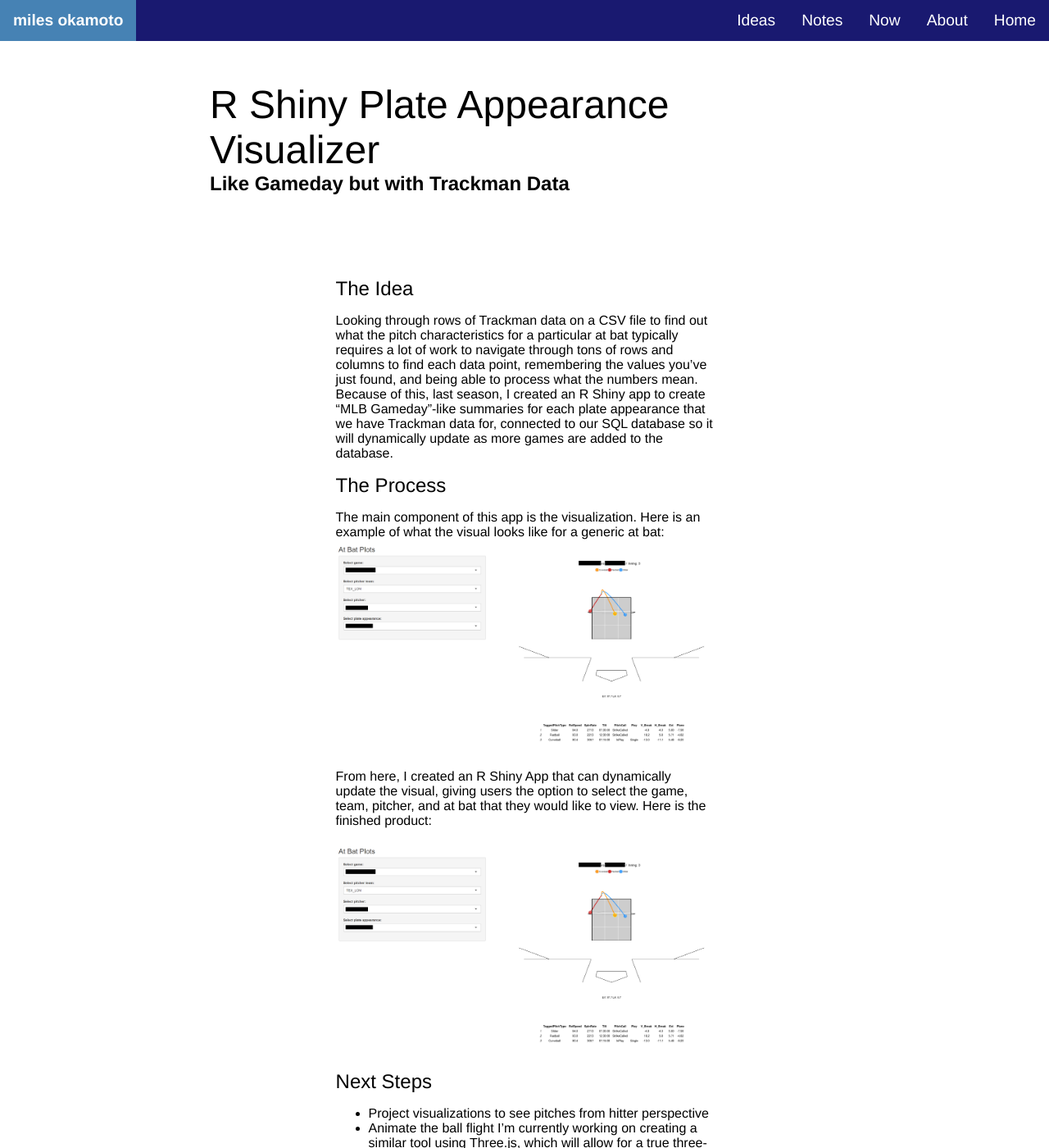
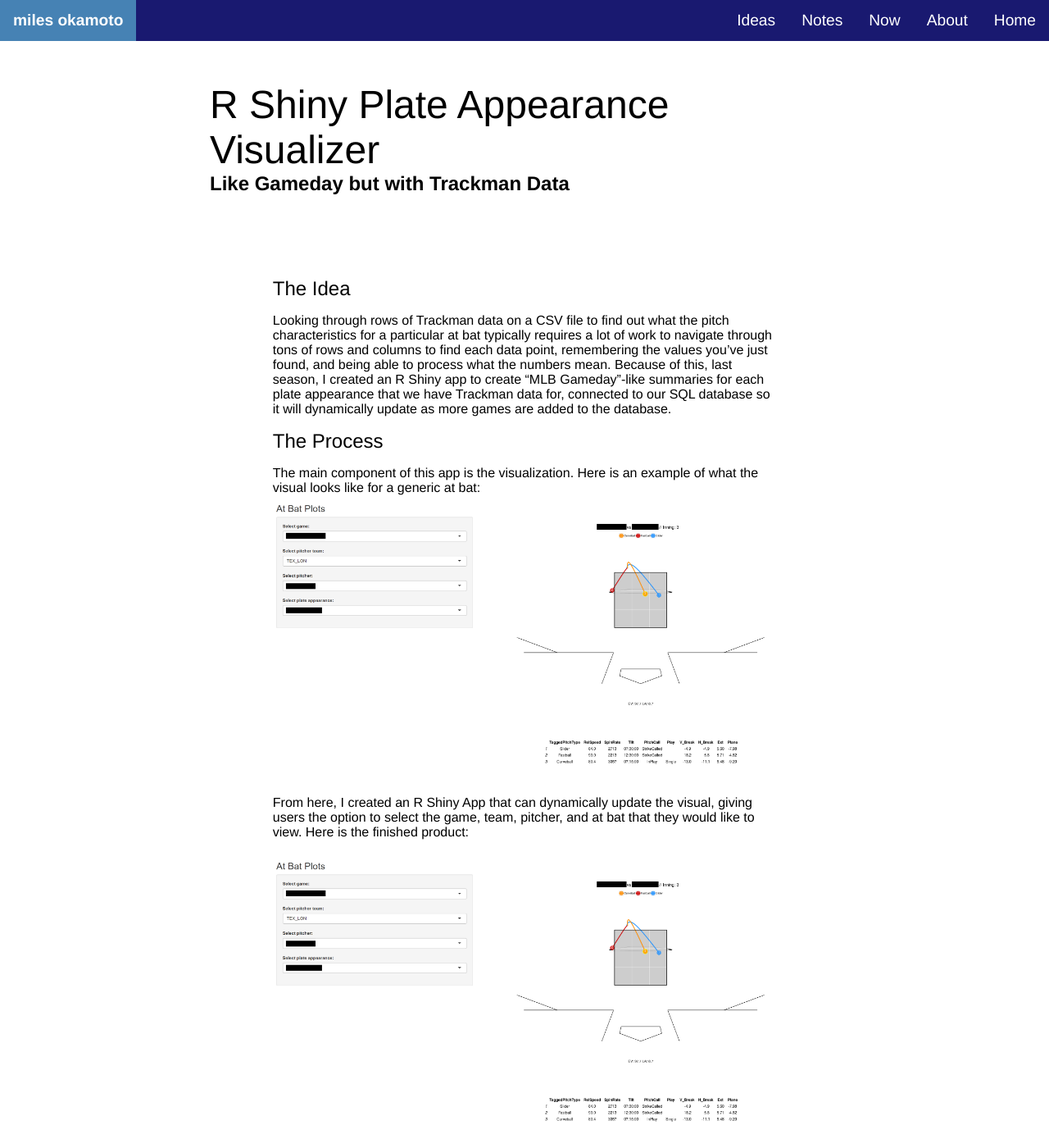
Before and after one commit to milesok/milesok.github.io, a Jekyll site: the page built from _posts/ncaa-baseball/2019-10-22--gameday-style-plate-appearance-visualizer.md, in a window 1280 px wide and 1400 px high. Shown: the whole window at 82% size. Built offline with Jekyll 4.4.1, drawn with Linux system fonts in a browser that asks for light colours; some web fonts are replaced.

Commit message:
update page styling

```diff
--- a/_layouts/post.html
+++ b/_layouts/post.html
@@ -8,7 +8,7 @@ layout: default
   {%- if page.subtitle -%}
     <h4>{{ page.subtitle }}</h4>
   {%- endif -%}
-  <div class="container-md">
+  <div class="post-container">
     {{ content }}
   </div>
 
--- a/_sass/main.scss
+++ b/_sass/main.scss
@@ -63,6 +63,11 @@ blockquote {
 }
 .container-md{
   width: 60%;
+  margin: auto;
+  margin-top:100px;
+}
+.post-container{
+  width: 80%;
   margin: auto;
   margin-top:100px;
 }
```
